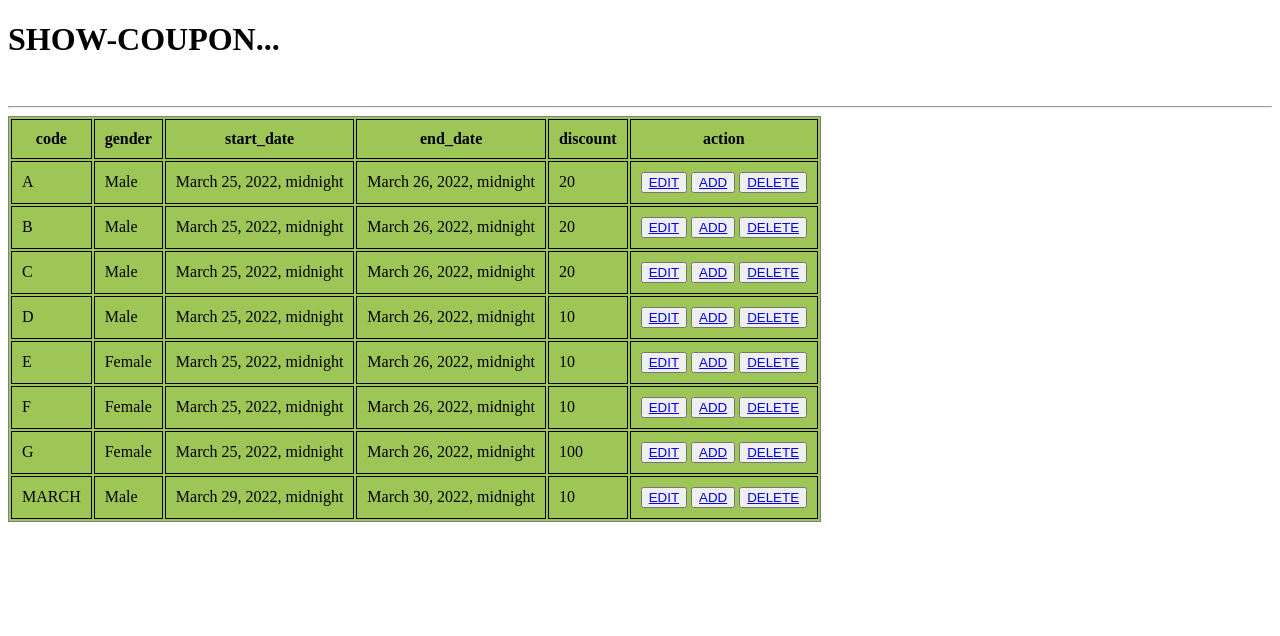
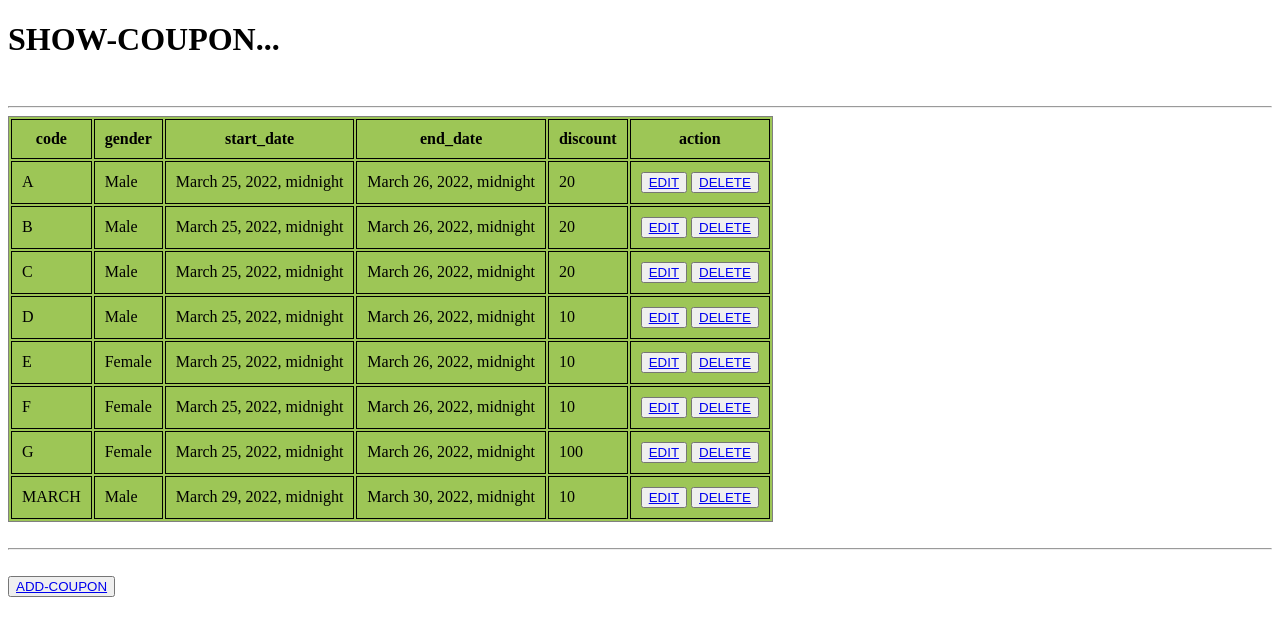
Before and after one commit to raj-kanani/promocode, a Django app: page /show/ in a window 1280 px wide. Shown: the top 636 px of the page. Run offline with Django 4.2, Linux system fonts and the light colour scheme; data comes from the database, SQL or seed files in the repository; both versions use the stored data as it was after the commit.

Commit message:
todoappcode

```diff
--- a/promo/promoapp/templates/coupen-show.html
+++ b/promo/promoapp/templates/coupen-show.html
@@ -48,7 +48,7 @@ table {
 
             <td>
                 <button><a href="/update/{{val.id}}">EDIT</a></button>
-                <button><a href="/add/">ADD</a></button>
+
 
                 <button><a href="/delete/{{val.id}}/">DELETE</a></button>
 
@@ -56,7 +56,10 @@ table {
         </tr>
         {% endfor %}
         </tbody>
-    </table>
+    </table><br><hr><br>
+    <button type="button" class="btn btn-secondary"><a href="/add/">ADD-COUPON</a></button>
+
+
 </div>
 
 </body>
```
Also changed, not shown: promo/db.sqlite3, promo/promoapp/migrations/0003_alter_coupon_end_date_alter_coupon_start_date.py (added), promo/promoapp/migrations/0004_alter_coupon_start_date.py (added).
